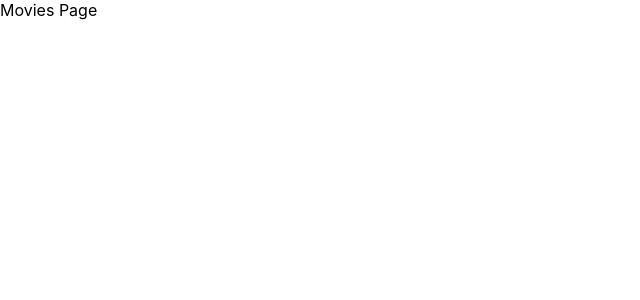
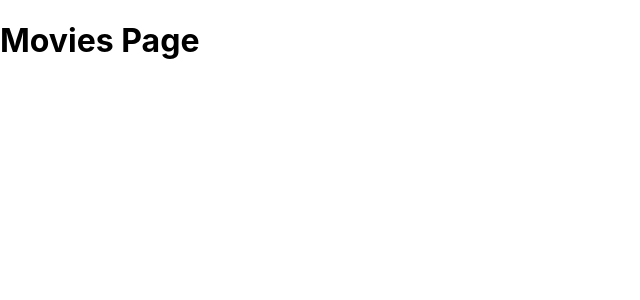
Before and after one commit to reburke286/cultureTracker, a React (Create React App) app: page /movies in a window 1280 px wide. Shown: the top 300 px of the page, without its empty margins (0-640 px from the left). Built offline with nearby package versions, Linux system fonts and the light colour scheme.

Commit message:
reset movies page

```diff
--- a/src/pages/MoviesPage/movies-page.js
+++ b/src/pages/MoviesPage/movies-page.js
@@ -1,3 +1,9 @@
+import "./movies-page.css";
+
 export const MoviesPage = () => {
-  return <div>Movies Page</div>;
+  return (
+    <>
+      <h1>Movies Page</h1>
+    </>
+  );
 };
```
